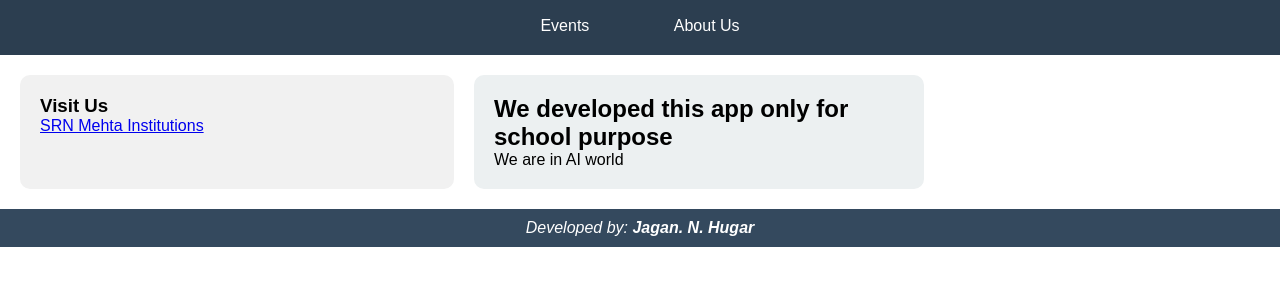
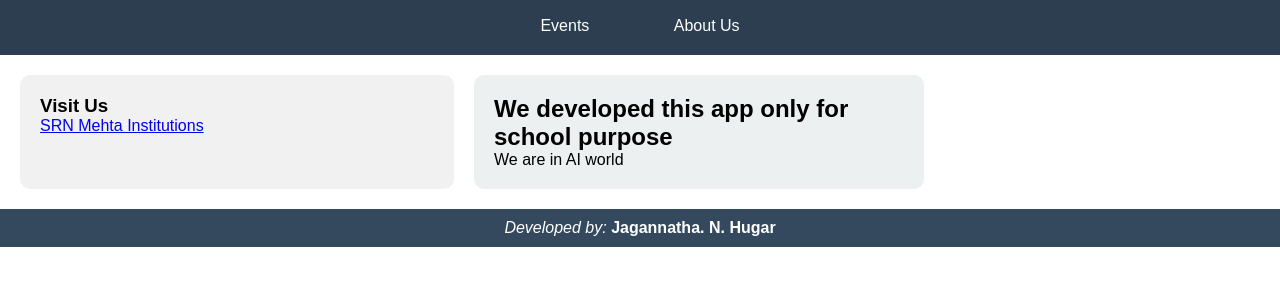
Before and after one commit to JaganNH/SRNMSTATE, a plain HTML site: page index.html in a window 1280 px wide. Shown: the part 395-680 px from the top of the page. Drawn offline with Linux system fonts and the light colour scheme.

Commit message:
Update index.html

```diff
--- a/index.html
+++ b/index.html
@@ -102,7 +102,7 @@
     </div>
 
     <!-- Footer -->
-    <div class="footer"><i>Developed by: <b>Jagan. N. Hugar</b></i></div>
+    <div class="footer"><i>Developed by:</i> <b>Jagannatha. N. Hugar</b></div>
 
 
 </body>
```
